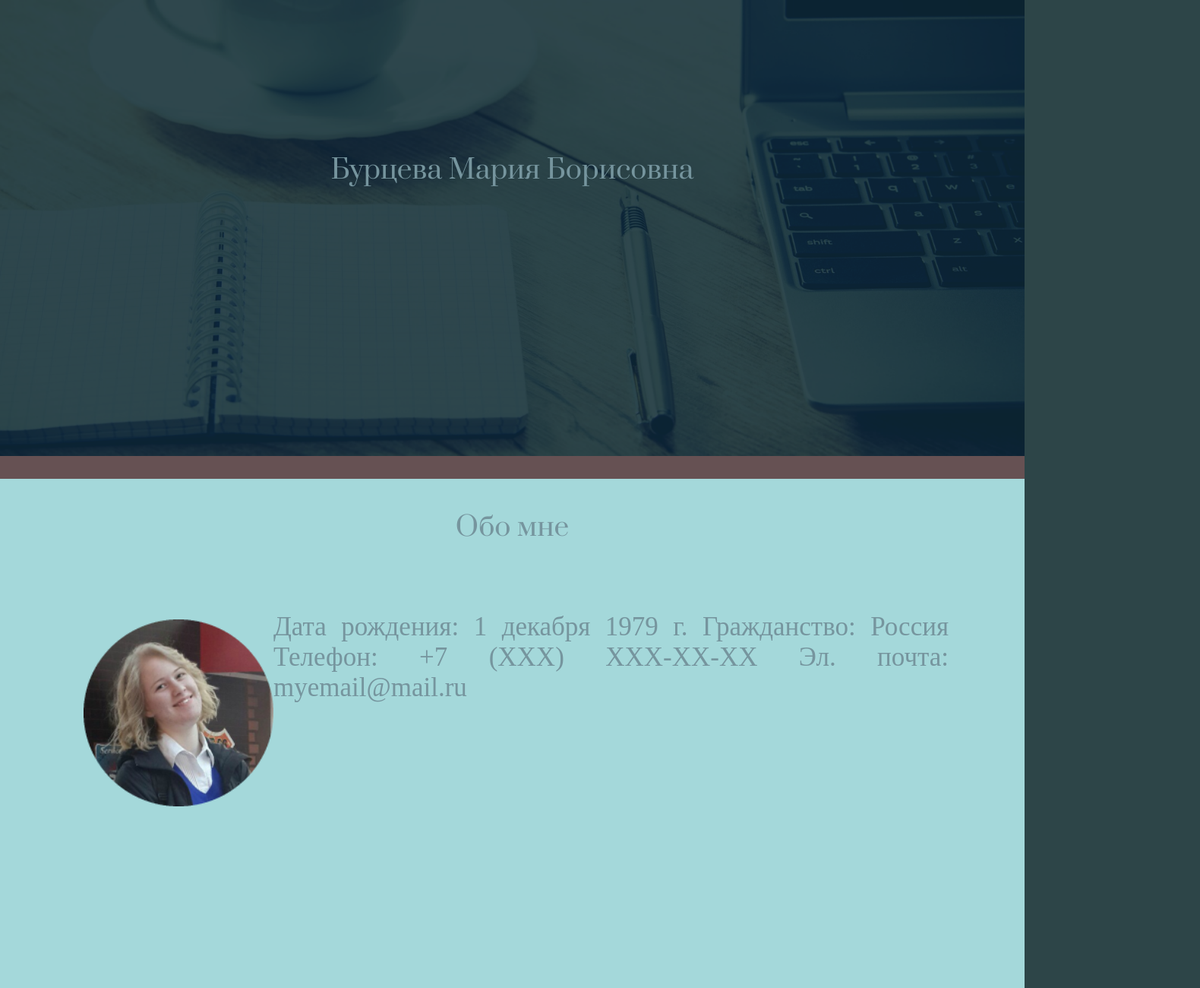
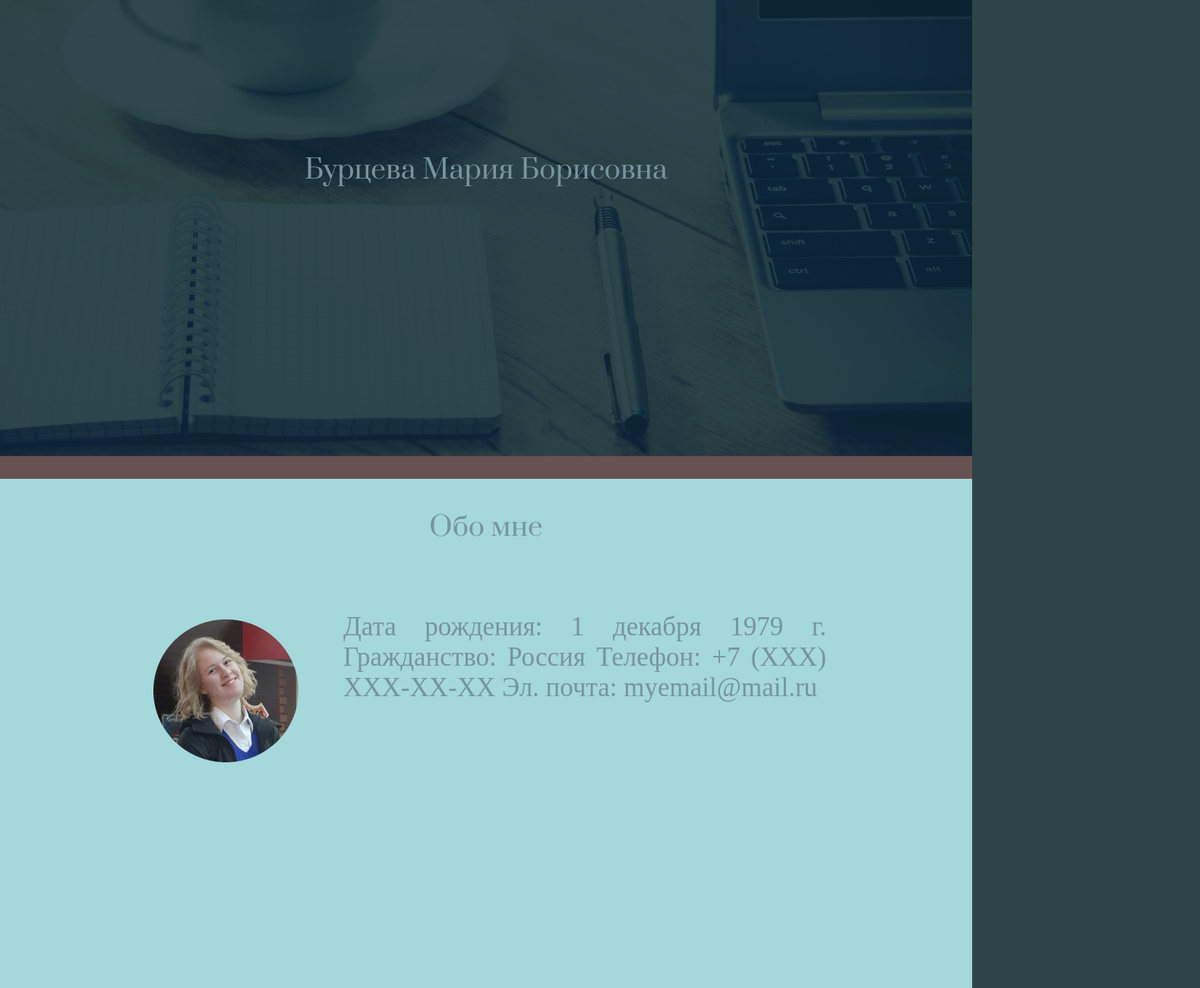
Before and after one commit to Kalitosha/Kalitosha.github.io, a plain HTML site: page index.html in a window 1280 px wide. Shown: the top 1300 px of the page at 76% size, 1580 px wide, since content can reach past the window. Drawn offline with Linux system fonts and the light colour scheme; a web font is replaced by a local one.

Commit message:
width:100vw;

```diff
--- a/css/stylesheet.css
+++ b/css/stylesheet.css
@@ -20,11 +20,17 @@ ul.icons {
 						font-size: 2em;
 					}
 
+html {
+
+    display: block;
+	width:100vw;
+	height: 100vh;
+}
 
 body {
-	margin:0px;
+	/*margin:0px;*/
 	padding:0px;
-	width:1349;
+	width:100vw;
 	margin-left:auto;
 	margin-right:auto;
 	background-attachment: scroll;
@@ -32,10 +38,16 @@ body {
 	background-repeat: repeat-x;
 	background-position: center top;
 
+	margin: 0;
+    /*display: flex;*/
+    justify-content: center;
+    align-items: center;
+    height: 100vh;
+
 }
 
 #line {
-	width:1349px;
+	width:100vw;
 	height:30px;
 	margin-left: auto;
     margin-right: auto;
@@ -44,11 +56,11 @@ body {
 }
 
 #content_container {
-	vertical-align: middle;
+
 	margin-left:auto;
 	margin-right:auto;
     padding-top: 20px;
-	width:1349px;
+	width:100vw;
 	height: 700px;
 	background-position: center top;
 	background-color: rgb(164, 216, 218);
@@ -56,7 +68,7 @@ body {
 
 #logo_container {
 	height:600px;
-	width:1349px;
+	width:100vw;
 	margin-left:auto;
 	margin-right:auto;
 }
@@ -68,7 +80,7 @@ body {
 	font-size:35px;
 	color: #93e4e3;
 	height:700px;
-	width:1149px;
+	width:70vw;
 	margin-left:auto;
 	margin-right:auto;
 
@@ -83,17 +95,19 @@ body {
 	float:left;
 	background-image: url(../images/face.png);
 	background-repeat: no-repeat;
-	background-size: 100%;
+	/*background-size: 100%;*/
 }
 
 #top_bar_im1 {
 	margin-left: auto;
     margin-right: auto;
 	background-position: center top;
-	width: fit-content;
+	width:100vw;
+	/*width: fit-content;*/
 	background-image: url(../images/bg2.png);
 	background-repeat: no-repeat;
 	background-size: cover;
+
 
 	margin: 0;
 	padding: 0;
@@ -106,8 +120,8 @@ body {
 #bottom_bar {
 	padding-top: 50px;
 	text-align:center;
-	font-size:55px
-	width: 1349px;
+	font-size:55px;
+	width:100vw;
     height: 250px;
 	color: rgb(118, 149, 158);
 	font-family: 'Parisienne'
@@ -119,7 +133,7 @@ body {
 	padding-top: 200px;
 	font-size:35px;
 	color: rgb(118, 149, 158);
-	width: 1349px;
+	width:100vw;
     height: 45px;
 	font-family: 'Prata', serif;
 	/*
@@ -138,7 +152,7 @@ body {
 	padding-top: 20px;
 	font-size:35px;
 	color: rgb(118, 149, 158);
-	width: 1349px;
+	width:100vw;
     height: 45px;
 
 	font-family: 'Prata', serif;
@@ -169,7 +183,7 @@ body {
 }
 
 #header_content_lowerboxcontent {
-	width: 1349px;
+	width:100vw;
     height: 60px;
     padding-left: 60px;
 	font-size:23px;
--- a/index.html
+++ b/index.html
@@ -48,9 +48,11 @@
 
 	<div id="content_container" style="background-color: rgb(86, 126, 136);">
 	<div class="subtitle_content">Мое портфолио</div>
+
+	<!--
 		<div id="main_container">
 			<div id="header_lower">
-				 <div id="header_content_boxline">  <!-- заголовок -->
+				 <div id="header_content_boxline">
 
 					 <img src=".\images\Java.png">
 					 <img src=".\images\android_studio.png">
@@ -67,11 +69,13 @@
 		  <img src=".\images\myFirstGDXgame3.png">
 		  </div>
 		</div>
+		-->
 	</div>
 
 
 
 	<div id="content_container" style="background-color: rgb(86, 126, 136);">
+<!--
 		<div id="header_lower">
 			<div id="header_content_boxline">  </div>
 			<div id="header_content_boxcontent">
@@ -89,21 +93,17 @@ padding-left: 300px; color: rgb(43, 66, 69);"> Имею небольшой оп
 			   <a href="https://github.com/Kalitosha/calculatorFuzzySets" target="_blank"> <i class="fa fa-github fa-fw" style="font-size:55px;color: rgb(118, 149, 158);"></i></a>
 			 </div>
 		</div>
+		 -->
 	</div>
 
 	<div id="bottom_bar">
+		<a href="https://github.com/Kalitosha"target="_blank"> <i class="fa fa-github fa-fw" style="font-size:55px;color: rgb(118, 149, 158);"></i></a>
 
-			<a href="https://github.com/Kalitosha/calculatorFuzzySets"target="_blank"> <i class="fa fa-github fa-fw" style="font-size:55px;color: rgb(118, 149, 158);"></i></a>
+		<a href="https://vk.com/id133492073" target="_blank"> <i class="fa fa-vk fa-fw" style="font-size:55px;color: rgb(118, 149, 158);"></i></a>
 
-			<a href="https://vk.com/id133492073" target="_blank"> <i class="fa fa-vk fa-fw" style="font-size:55px;color: rgb(118, 149, 158);"></i></a>
+		<a href="mailto:burtseva_maria@rambler.ru"><i class="fa fa-envelope-o fa-fw" style="font-size:55px;color: rgb(118, 149, 158);"></i></a>
 
-			<a href="mailto:burtseva_maria@rambler.ru"target = "_blank"><i class="fa fa-envelope-o fa-fw" style="font-size:55px;color: rgb(118, 149, 158);"></i></a>
-
-			<p style ="font-family: 'Parisienne', cursive;font-size:40px;">+7(985)662-46-48<br>
-			burtseva_maria@rambler.ru</p>
-
-
-
+		<p style ="font-family: 'Parisienne', cursive;font-size:40px;">+7(985)662-46-48<br>burtseva_maria@rambler.ru</p>
 	</div>
 
 </body>
```
